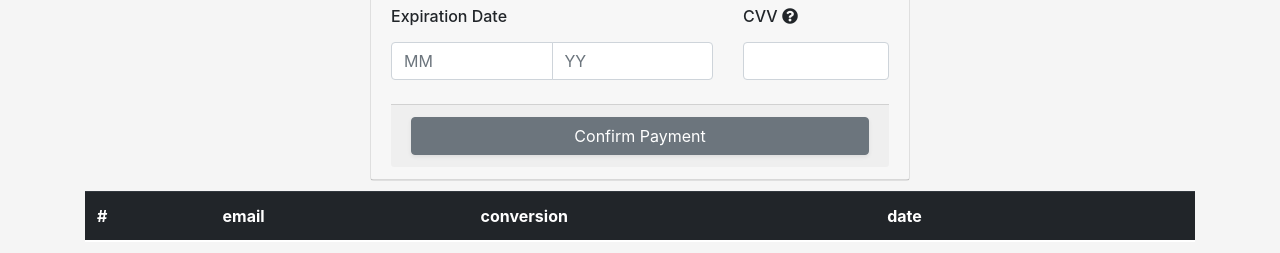
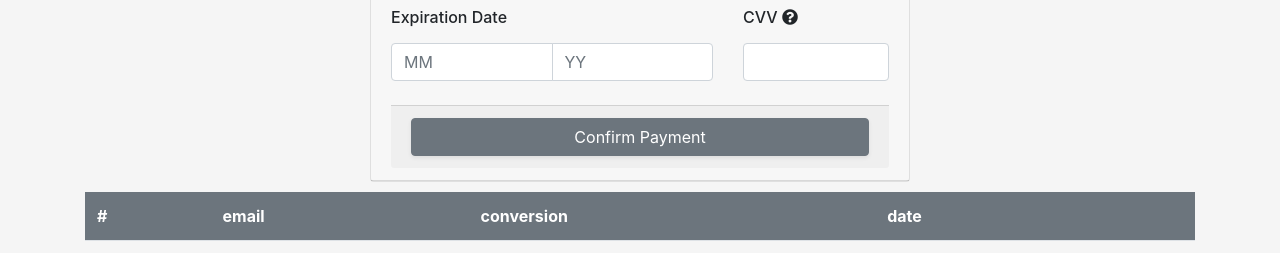
Before and after one commit to kri2309/PFC, a website: page frontend/payments.html in a window 1280 px wide. Shown: the part 699-952 px from the top of the page. Drawn offline with nearby package versions, Linux system fonts and the light colour scheme; no server answers; files whose address does not match are found by name.

Commit message:
Update payments.html

```diff
--- a/frontend/payments.html
+++ b/frontend/payments.html
@@ -380,9 +380,9 @@
       .nav-pills .nav-link.active, .nav-pills .show>.nav-link{
         background-color:#6c757d !important;
       }
-      .thead-dark{
+      .table .thead-dark th{
         background-color:#6c757d !important;
-
+        border:#6c757d !important ;
       }
 
 
```
